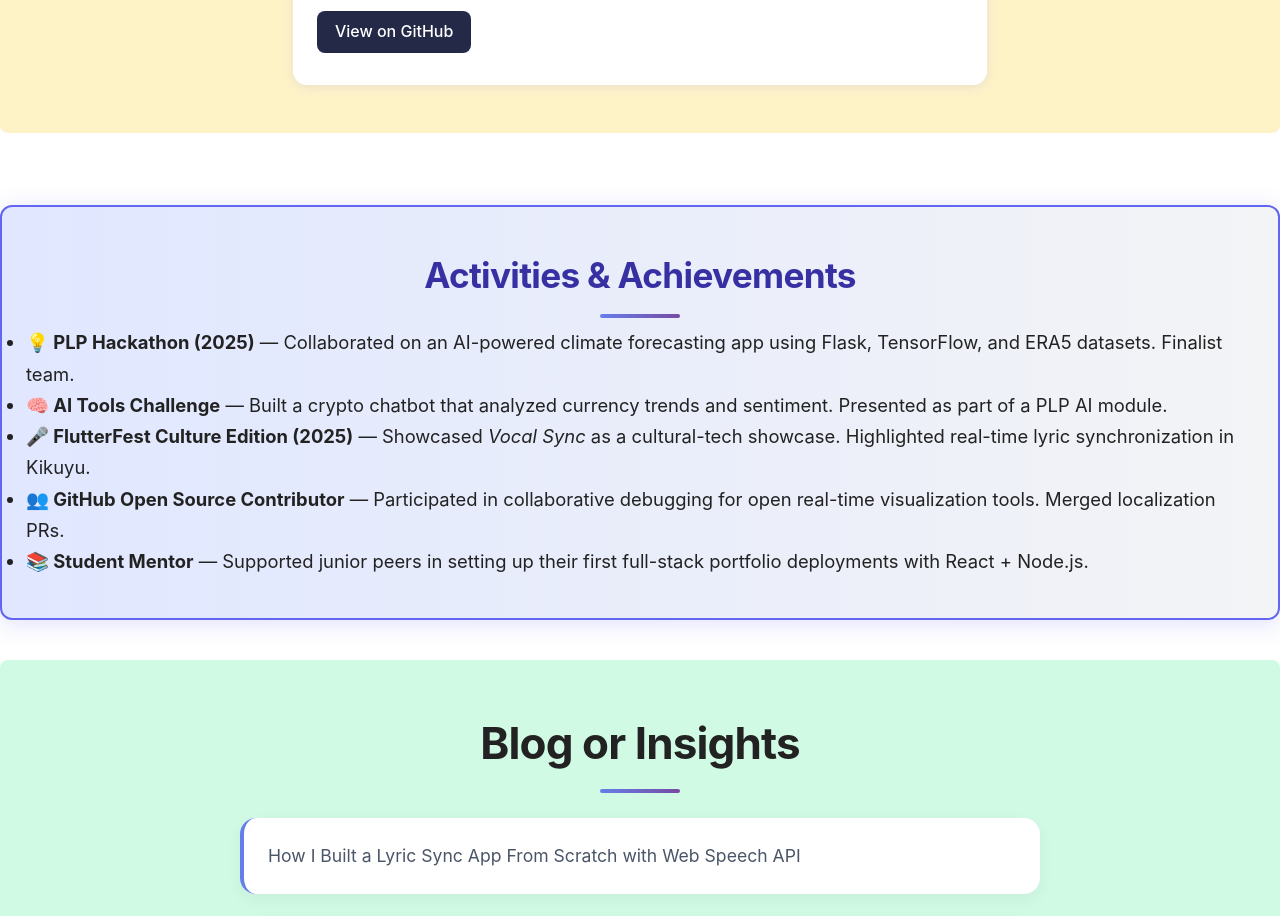
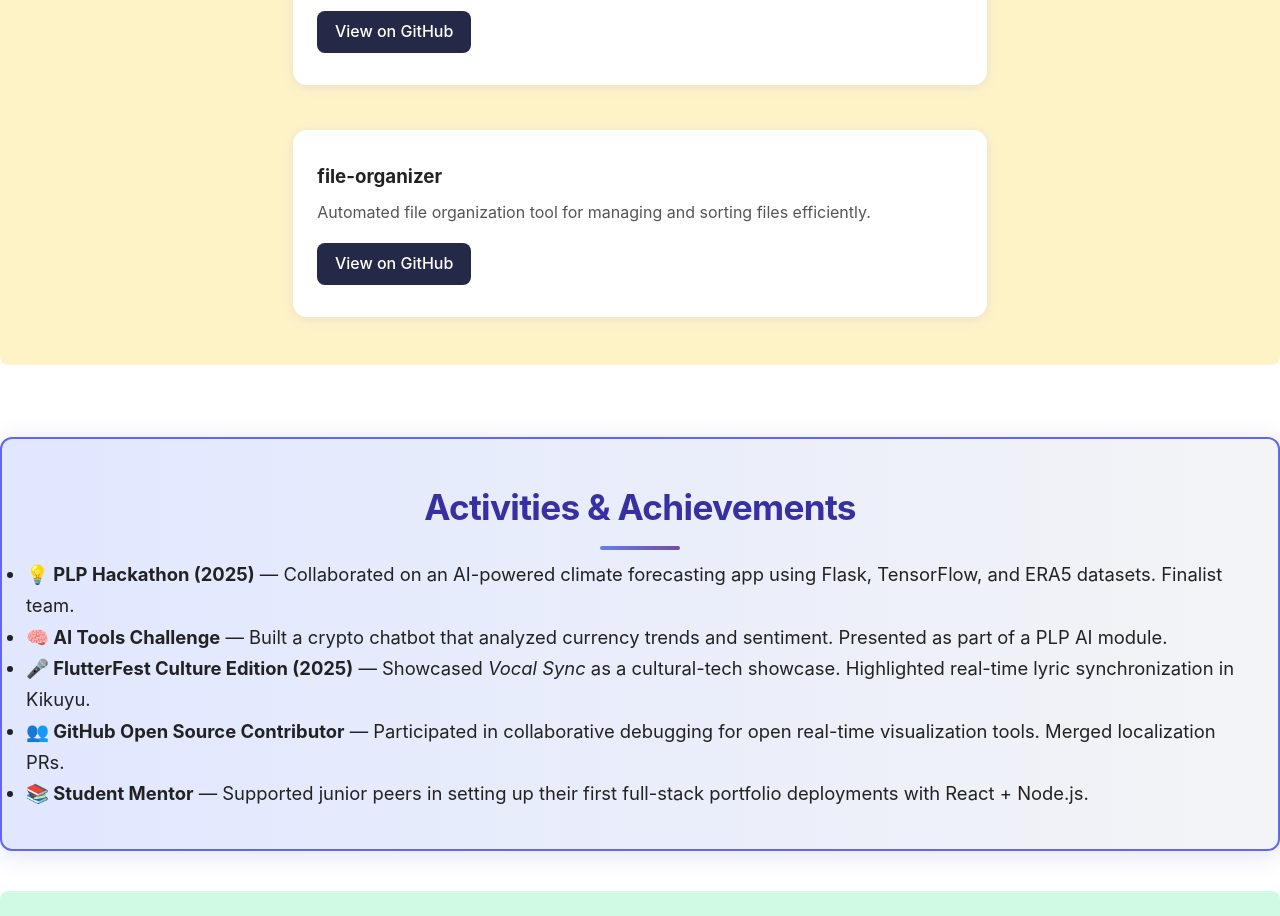
Before and after one commit to mwangiasford1/Asford-portfolio.ke, a React (Vite) app: page / in a window 1280 px wide. Shown: the part 3180-4096 px from the top of the page. Built offline with nearby package versions, Linux system fonts and the light colour scheme.

Commit message:
Add file-organizer project to portfolio

```diff
--- a/src/Portfolio.jsx
+++ b/src/Portfolio.jsx
@@ -192,6 +192,31 @@ const Portfolio = () => {
                       transition: 'background 0.18s',
                     }}>View on GitHub</a>
                 </div>
+                  <div style={{
+                    background: '#fff',
+                    borderRadius: '14px',
+                    boxShadow: '0 2px 12px #6366f122',
+                    padding: '2rem 1.5rem',
+                    display: 'flex',
+                    flexDirection: 'column',
+                    alignItems: 'flex-start',
+                    transition: 'transform 0.18s, box-shadow 0.18s',
+                  }}
+                  onMouseOver={e => {
+                    e.currentTarget.style.transform = 'translateY(-6px) scale(1.03)';
+                    e.currentTarget.style.boxShadow = '0 8px 32px #6366f133';
+                  }}
+                  onMouseOut={e => {
+                    e.currentTarget.style.transform = '';
+                    e.currentTarget.style.boxShadow = '0 2px 12px #6366f122';
+                  }}>
+                    <h3 style={{ marginBottom: 8 }}>file-organizer</h3>
+                    <p style={{ color: '#555', marginBottom: 18 }}>Automated file organization tool for managing and sorting files efficiently.</p>
+                    <a href="https://github.com/mwangiasford1/file-organizer.git" target="_blank" rel="noopener noreferrer" style={{
+                      background: '#232946', color: '#fff', borderRadius: 8, padding: '0.5rem 1.1rem', fontWeight: 500, textDecoration: 'none',
+                      transition: 'background 0.18s',
+                    }}>View on GitHub</a>
+                </div>
                 </div>
             </section>
 
```
